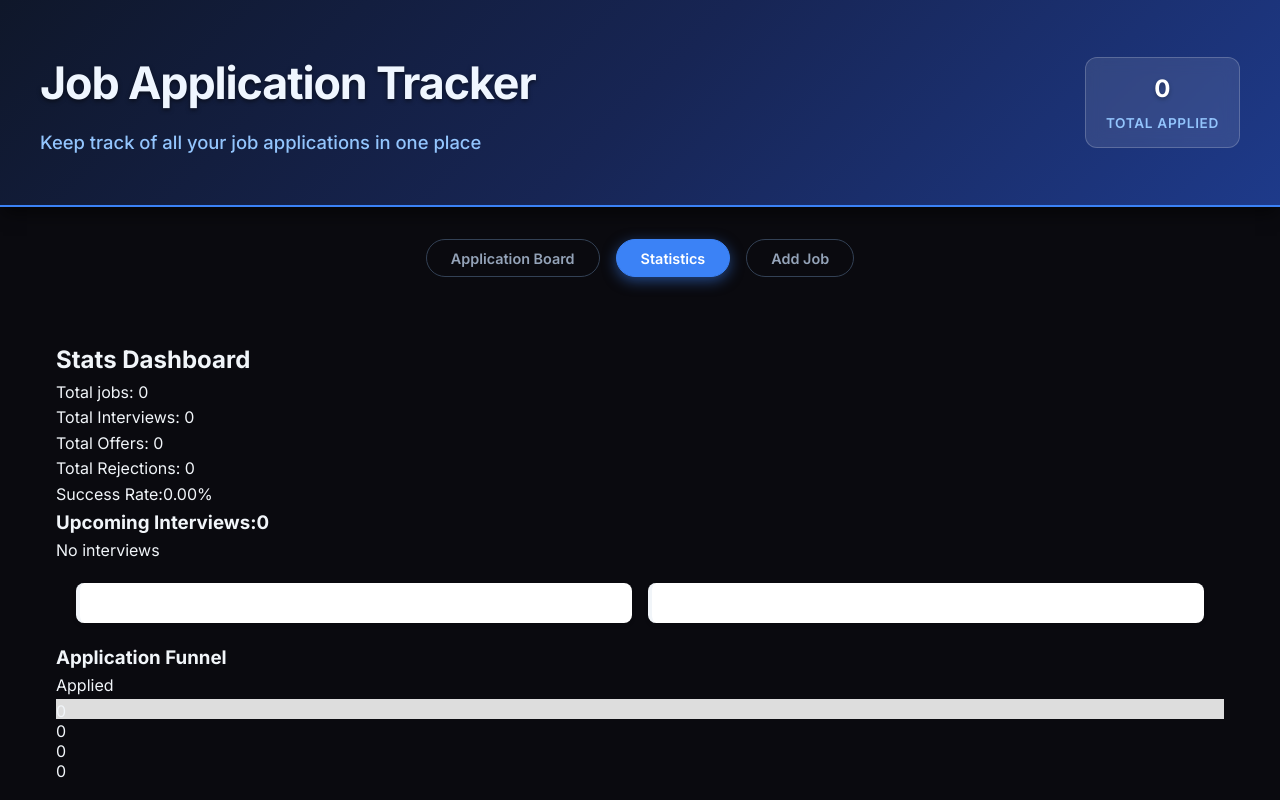
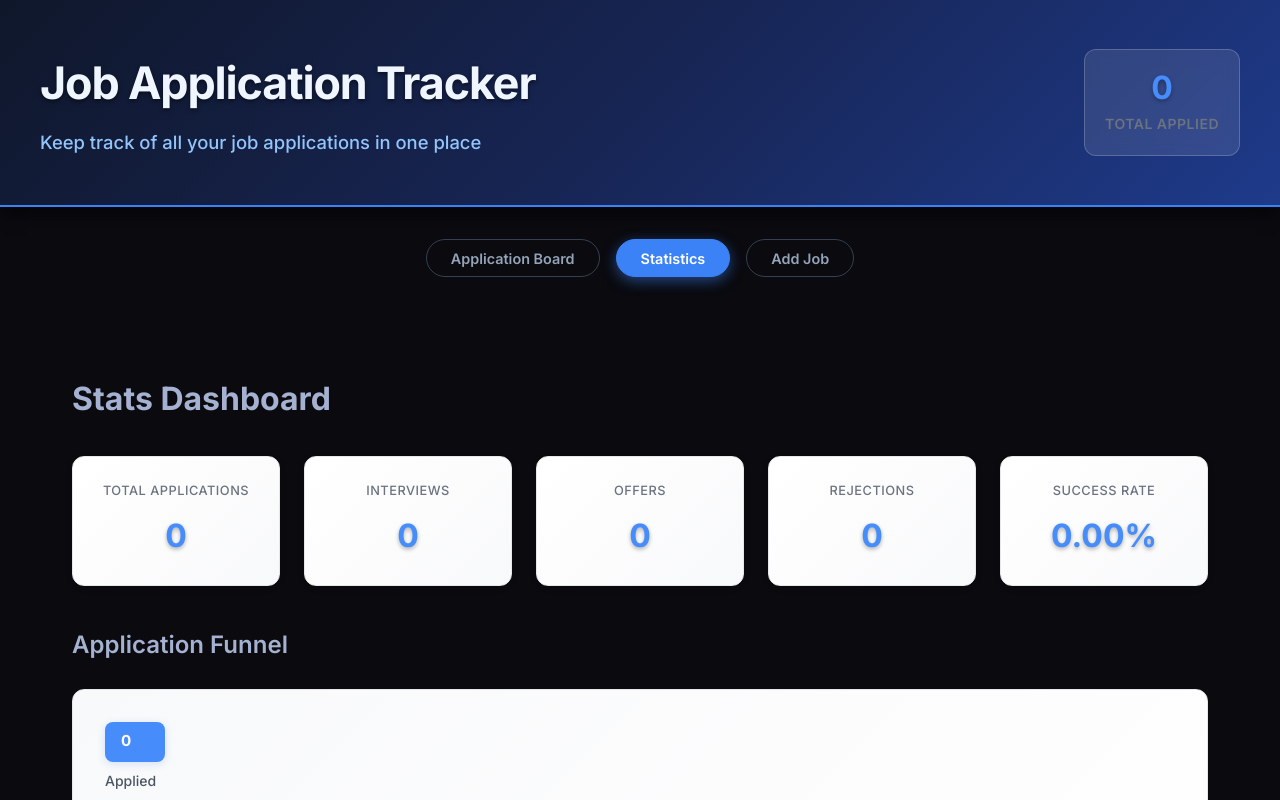
Before and after one commit to yats0x7/HirePath, a React (Vite) app: page / in a window 1280 px wide. Both pictures are taken after a click on the button "Statistics". Shown: the top 800 px of the page. Built offline with nearby package versions, Linux system fonts and the light colour scheme.

Commit message:
bar charts & interview card

```diff
--- a/src/components/StatsDashboard.css
+++ b/src/components/StatsDashboard.css
@@ -1,30 +1,259 @@
+/* Stats Dashboard Styles */
+
+.stats-dashboard {
+  padding: 2rem 1rem;
+  max-width: 1200px;
+  margin: 0 auto;
+}
+
+.stats-dashboard h2 {
+  font-size: 2rem;
+  margin-bottom: 2rem;
+  color: #a5b1d1;
+  font-weight: 700;
+}
+
+.stats-dashboard h3 {
+  font-size: 1.5rem;
+  margin-top: 2.5rem;
+  margin-bottom: 1.5rem;
+  color: #a5b1d1;
+  font-weight: 600;
+}
+
+/* Stats Grid Section */
 .stats-grid {
   display: grid;
-  grid-template-columns: repeat(auto-fit, minmax(200px, 1fr));
-  gap: 1rem;
-  gap: 16px;
-  padding: 20px;
+  grid-template-columns: repeat(auto-fit, minmax(180px, 1fr));
+  gap: 1.5rem;
+  margin-bottom: 2rem;
 }
 
 .stat-card {
-    background-color: #fff;
-    border-radius: 8px;
-    box-shadow: 0 2px 4px rgba(0, 0, 0, 0.1);
-    padding: 20px;
-    text-align: center;
+  background: linear-gradient(135deg, #ffffff 0%, #f8f9fa 100%);
+  border-radius: 12px;
+  border: 1px solid #e5e7eb;
+  padding: 1.5rem;
+  text-align: center;
+  box-shadow: 0 2px 8px rgba(0, 0, 0, 0.05);
+  transition: all 0.3s ease;
 }
 
-.bar-container {
-  width: 100%;
-  background: #ddd;
-  height: 20px;
+.stat-card:hover {
+  box-shadow: 0 4px 12px rgba(0, 0, 0, 0.1);
+  transform: translateY(-10px);
 }
 
-.bar {
-  height: 100%;
-  background: rgb(176, 176, 252);
+.stat-label {
+  font-size: 0.875rem;
+  color: #6b7280;
+  margin: 0 0 0.5rem 0;
+  text-transform: uppercase;
+  letter-spacing: 0.5px;
+  font-weight: 600;
 }
 
-.funnel-row {
-  margin-bottom: 16px;
+.stat-value {
+  font-size: 2rem;
+  color: #478cfb;
+  margin: 0;
+  font-weight: 700;
 }
+
+/* Funnel Chart Section */
+.funnel-chart {
+  background: linear-gradient(135deg, #f8f9fa 0%, #ffffff 100%);
+  padding: 2rem;
+  border-radius: 12px;
+  border: 1px solid #e5e7eb;
+  margin-bottom: 2rem;
+}
+
+.funnel-bar-group {
+  display: flex;
+  flex-direction: column;
+  gap: 1.5rem;
+}
+
+.funnel-bar-item {
+  display: flex;
+  flex-direction: column;
+  gap: 0.5rem;
+}
+
+.funnel-bar {
+  background: #478cfb;
+  height: 40px;
+  border-radius: 8px;
+  display: flex;
+  align-items: center;
+  justify-content: flex-start;
+  padding: 0 1rem;
+  color: white;
+  font-weight: 600;
+  font-size: 0.95rem;
+  box-shadow: 0 2px 8px rgba(59, 130, 246, 0.2);
+  min-width: 60px;
+}
+
+.funnel-bar span {
+  color: white;
+  font-weight: 700;
+}
+
+.funnel-bar-item p {
+  font-size: 0.875rem;
+  color: #4b5563;
+  font-weight: 500;
+  margin: 0;
+}
+
+/* Interview List Section */
+.interview-list {
+  display: flex;
+  flex-direction: column;
+  gap: 1rem;
+  margin-bottom: 2rem;
+}
+
+.interview-item {
+  background: linear-gradient(135deg, #ffffff 0%, #f8f9fa 100%);
+  border-left: 4px solid #3b82f6;
+  padding: 1.5rem;
+  border-radius: 8px;
+  box-shadow: 0 2px 8px rgba(0, 0, 0, 0.05);
+  display: flex;
+  justify-content: space-between;
+  align-items: center;
+  gap: 1rem;
+}
+
+.interview-info {
+  flex: 1;
+}
+
+.interview-item h4 {
+  margin: 0 0 0.5rem 0;
+  color: #1e3a8a;
+  font-size: 1.125rem;
+  font-weight: 600;
+}
+
+.interview-item p {
+  margin: 0.25rem 0;
+  color: #6b7280;
+  font-size: 0.95rem;
+}
+
+.interview-item .date {
+  color: #9ca3af;
+  font-size: 0.875rem;
+}
+
+.days-badge {
+  background: #dbeafe;
+  color: #1e40af;
+  padding: 0.5rem 1rem;
+  border-radius: 6px;
+  font-weight: 600;
+  font-size: 0.875rem;
+  white-space: nowrap;
+  display: inline-block;
+}
+
+/* Applied Jobs Section */
+.jobs-list {
+  display: flex;
+  flex-direction: column;
+  gap: 1rem;
+  margin-bottom: 2rem;
+}
+
+.job-item {
+  background: linear-gradient(135deg, #ffffff 0%, #f8f9fa 100%);
+  border-left: 4px solid #8b5cf6;
+  padding: 1.5rem;
+  border-radius: 8px;
+  box-shadow: 0 2px 8px rgba(0, 0, 0, 0.05);
+  display: flex;
+  justify-content: space-between;
+  align-items: center;
+  gap: 1rem;
+}
+
+.job-info {
+  flex: 1;
+}
+
+.job-item h4 {
+  margin: 0 0 0.5rem 0;
+  color: #1e3a8a;
+  font-size: 1.125rem;
+  font-weight: 600;
+}
+
+.job-item p {
+  margin: 0;
+  color: #6b7280;
+  font-size: 0.95rem;
+}
+
+.job-status {
+  display: flex;
+  gap: 0.5rem;
+}
+
+.status-badge {
+  padding: 0.5rem 1rem;
+  border-radius: 6px;
+  font-weight: 600;
+  font-size: 0.875rem;
+  white-space: nowrap;
+  display: inline-block;
+}
+
+.status-badge.applied {
+  background: #fcd34d;
+  color: #78350f;
+}
+
+/* Empty State */
+.empty-state {
+  text-align: center;
+  color: #9ca3af;
+  padding: 2rem;
+  font-size: 1rem;
+  background: #f9fafb;
+  border-radius: 8px;
+  border: 1px solid #e5e7eb;
+}
+
+/* Responsive Design */
+@media (max-width: 768px) {
+  .stats-dashboard {
+    padding: 1.5rem 1rem;
+  }
+
+  .stats-grid {
+    grid-template-columns: repeat(auto-fit, minmax(150px, 1fr));
+    gap: 1rem;
+  }
+
+  .interview-item {
+    flex-direction: column;
+    align-items: flex-start;
+  }
+
+  .days-badge {
+    align-self: flex-start;
+  }
+
+  .stat-value {
+    font-size: 1.5rem;
+  }
+
+  .stats-dashboard h2 {
+    font-size: 1.5rem;
+    margin-bottom: 1.5rem;
+  }
+}
--- a/src/components/StatsDashboard.jsx
+++ b/src/components/StatsDashboard.jsx
@@ -1,116 +1,150 @@
-import React from 'react'
-
-import {getDaysUntilInterview, formatDate, getUpcomingInterviews} from '../utils/dateUtils'
+import { getDaysUntilInterview, formatDate, getUpcomingInterviews } from '../utils/dateUtils'
 import './StatsDashboard.css'
 
 export default function StatsDashboard({ jobs }) {
+  // Count jobs by status
+  const totalApplications = jobs.length
+  const appliedCount = jobs.filter(job => job.status === 'Applied').length
+  const interviewCount = jobs.filter(job => job.status === 'Interviewed').length
+  const offerCount = jobs.filter(job => job.status === 'Offer').length
+  const rejectedCount = jobs.filter(job => job.status === 'Rejected').length
 
-  const totalApplications = jobs.length
+  // Calculate success rate
+  const successRate = totalApplications > 0 ? (offerCount / totalApplications) * 100 : 0
 
-  const interviewJobs = jobs.filter(
-    job => job.status === "Interviewed"
+  // Calculate maximum value for funnel scaling (percentage calculation)
+  const maxFunnelValue = Math.max(totalApplications, 1) // Avoid division by zero
+
+  // Separate jobs by type
+  const appliedJobs = jobs.filter(job => job.status === 'Applied')
+  const interviewJobs = jobs.filter(job =>
+    (job.status === 'Interviewed' && job.interviewDate)
   )
 
-  const interviewCount = interviewJobs.length
+  return (
+    <div className="stats-dashboard">
+      {/* Stats Section */}
+      <h2>Stats Dashboard</h2>
 
-  const offerJobs = jobs.filter(
-    job => job.status === "Offer"
-  )
+      <div className="stats-grid">
+        <div className="stat-card">
+          <p className="stat-label">Total Applications</p>
+          <p className="stat-value">{totalApplications}</p>
+        </div>
 
-  const offerCount = offerJobs.length
+        <div className="stat-card">
+          <p className="stat-label">Interviews</p>
+          <p className="stat-value">{interviewCount}</p>
+        </div>
 
-  const rejectedJobs = jobs.filter(
-    job => job.status === "Rejected"
-  )
+        <div className="stat-card">
+          <p className="stat-label">Offers</p>
+          <p className="stat-value">{offerCount}</p>
+        </div>
 
-  const rejectedCount = rejectedJobs.length
+        <div className="stat-card">
+          <p className="stat-label">Rejections</p>
+          <p className="stat-value">{rejectedCount}</p>
+        </div>
 
-  const successRate =
-    totalApplications > 0
-      ? ((offerCount / totalApplications) * 100)
-      : 0
+        <div className="stat-card">
+          <p className="stat-label">Success Rate</p>
+          <p className="stat-value">{successRate.toFixed(2)}%</p>
+        </div>
+      </div>
 
-  const upcomingInterviews =
-    getUpcomingInterviews(jobs)
+      {/* Funnel Chart Section */}
+      <h3>Application Funnel</h3>
 
-  return (
-    <div>
-
-      <h2>Stats Dashboard</h2>
-      <p>Total jobs: {totalApplications}</p>
-      <p>Total Interviews: {interviewCount}</p>
-      <p>Total Offers: {offerCount}</p>
-      <p>Total Rejections: {rejectedCount}</p>
-
-      <p>
-        Success Rate:
-        {successRate.toFixed(2)}%
-      </p>
-
-      <h3>
-        Upcoming Interviews:
-        {upcomingInterviews.length}
-      </h3>
-
-      {
-        upcomingInterviews.length === 0 && (
-          <p>No interviews</p>
-        )
-      }
-
-      {
-        upcomingInterviews.map(interview => (
-
-          <div key={interview.id}>
-            <p>{interview.company}</p>
-            <p>{interview.role}</p>
-            <p>
-              {
-                formatDate(interview.interviewDate)
-              }
-            </p>
-
-            <p>
-              {
-                getDaysUntilInterview(interview.interviewDate) === 0
-                  ? "Today"
-                  : `${getDaysUntilInterview(
-                      interview.interviewDate
-                    )} days left`
-              }
-            </p>
-
+      <div className="funnel-chart">
+        <div className="funnel-bar-group">
+          <div className="funnel-bar-item">
+            <div
+              className="funnel-bar"
+              style={{ width: `${(totalApplications / maxFunnelValue) * 100}%` }}
+            >
+              <span>{totalApplications}</span>
+            </div>
+            <p>Applied</p>
           </div>
 
-        ))
-      }
+          <div className="funnel-bar-item">
+            <div
+              className="funnel-bar"
+              style={{ width: `${(interviewCount / maxFunnelValue) * 100}%` }}
+            >
+              <span>{interviewCount}</span>
+            </div>
+            <p>Interviewed</p>
+          </div>
 
-      <div className="stats-grid">
-        <div className="stat-card"></div>
-        <div className="stat-card"></div>
-      </div>
+          <div className="funnel-bar-item">
+            <div
+              className="funnel-bar"
+              style={{ width: `${(offerCount / maxFunnelValue) * 100}%` }}
+            >
+              <span>{offerCount}</span>
+            </div>
+            <p>Offers</p>
+          </div>
 
-      <div className="funnel-chart">
-        <h3>Application Funnel</h3>
-        <div className="funnel-row">
-          <p>Applied</p>
-          <div className="bar-container">
-            <div className="bar" style={{width: `${totalApplications*10}px`}}>
-              <p>{totalApplications}</p>
+          <div className="funnel-bar-item">
+            <div
+              className="funnel-bar"
+              style={{ width: `${(rejectedCount / maxFunnelValue) * 100}%` }}
+            >
+              <span>{rejectedCount}</span>
             </div>
-            <div className="bar" style={{width: `${interviewCount*10}px`}}>
-              <p>{interviewCount}</p>
-            </div>
-            <div className="bar" style={{width: `${offerCount*10}px`}}>
-              <p>{offerCount}</p>
-            </div>
-            <div className="bar" style={{width: `${rejectedCount*10}px`}}>
-              <p>{rejectedCount}</p>
-            </div>
+            <p>Rejected</p>
           </div>
         </div>
       </div>
 
+      {/* Applied Jobs Section */}
+      <h3>Applied Jobs</h3>
+
+      {appliedJobs.length === 0 ? (
+        <p className="empty-state">No applied jobs yet</p>
+      ) : (
+        <div className="jobs-list">
+          {appliedJobs.map(job => (
+            <div key={job.id} className="job-item">
+              <div className="job-info">
+                <h4>{job.company}</h4>
+                <p>{job.role}</p>
+              </div>
+              <div className="job-status">
+                <span className="status-badge applied">Applied</span>
+              </div>
+            </div>
+          ))}
+        </div>
+      )}
+
+      {/* Upcoming Interviews Section */}
+      <h3>Upcoming Interviews (Next 7 Days)</h3>
+
+      {interviewJobs.length === 0 ? (
+        <p className="empty-state">No upcoming interviews scheduled</p>
+      ) : (
+        <div className="interview-list">
+          {interviewJobs.map(interview => {
+            const daysUntil = getDaysUntilInterview(interview.interviewDate)
+            const daysText = daysUntil === 0 ? 'Today' : `${daysUntil} days`
+
+            return (
+              <div key={interview.id} className="interview-item">
+                <div className="interview-info">
+                  <h4>{interview.company}</h4>
+                  <p>{interview.role}</p>
+                  <p className="date">{formatDate(interview.interviewDate)}</p>
+                </div>
+                <div className="days-badge">{daysText}</div>
+              </div>
+            )
+          })}
+        </div>
+      )}
     </div>
   )
 }
```
